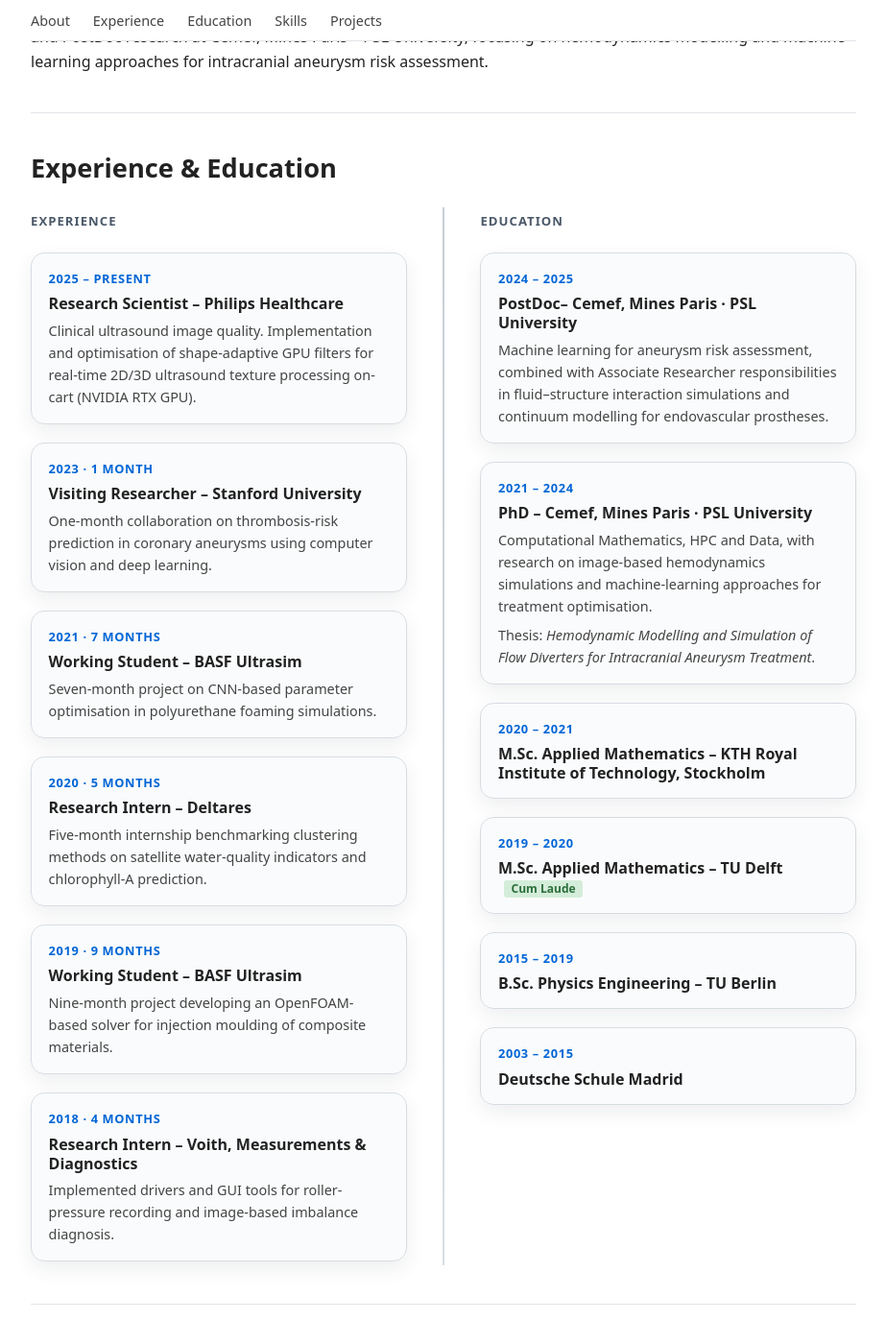
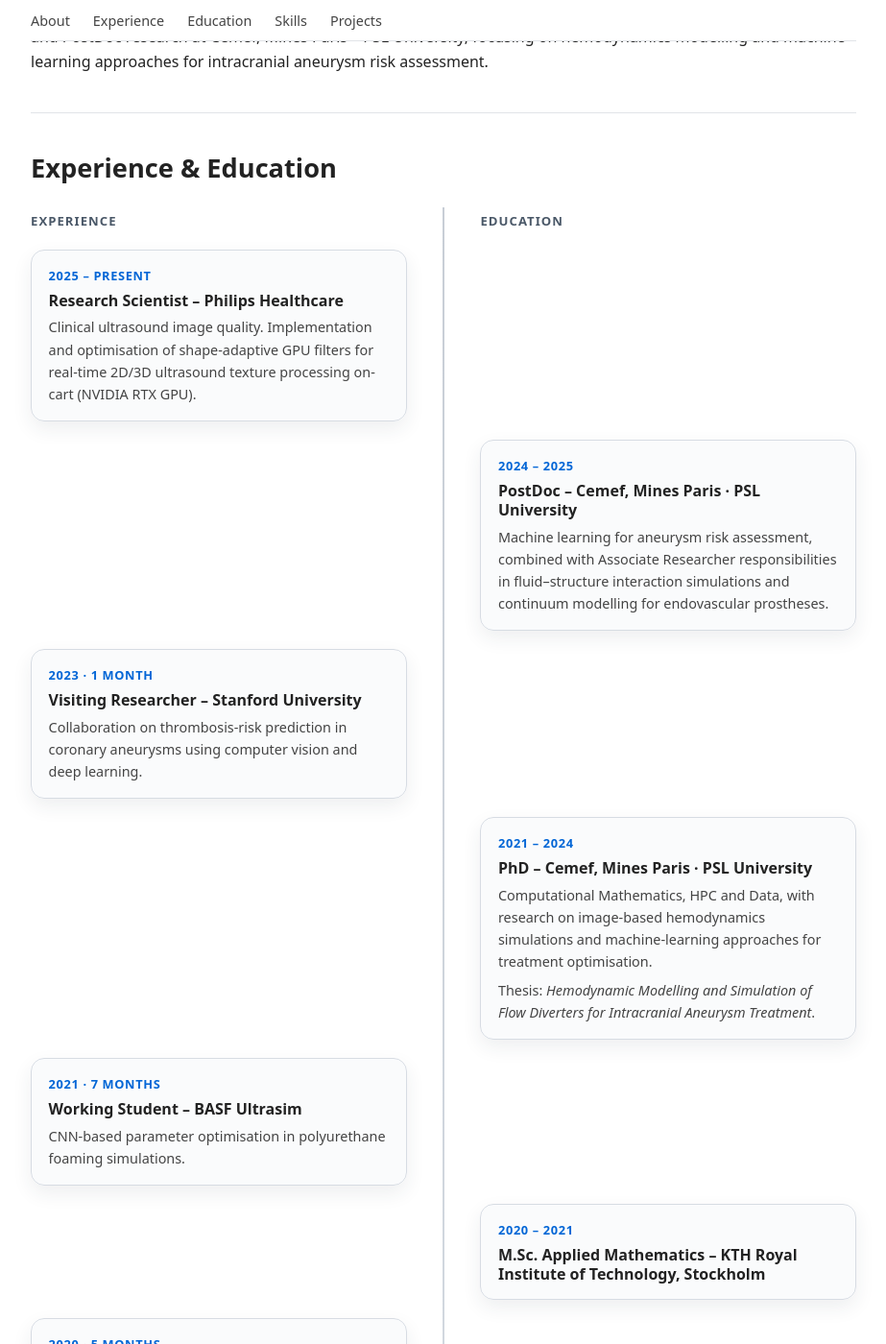
Before and after one commit to pjekenrico/pjekenrico.github.io, a Jekyll site: the page built from index.md, in a window 1280 px wide and 1400 px high, scrolled down 446 px. Shown: the whole window at 96% size, without its empty margins (178-1101 px from the left). Built offline with Jekyll 4.4.1, drawn with Linux system fonts in a browser that asks for light colours; some of the changed text lies outside the part shown.

Commit message:
Orderign and details

```diff
--- a/assets/css/timeline.css
+++ b/assets/css/timeline.css
@@ -1,8 +1,5 @@
 /* ── Two-column centered timeline ─────────────────────── */
 .timeline-two-col {
-  display: grid;
-  grid-template-columns: 1fr 1fr;
-  gap: 2.4rem;
   position: relative;
   margin: 1.5rem 0;
   padding: 0.25rem 0;
@@ -19,19 +16,15 @@
   transform: translateX(-50%);
 }
 
-/* Column containers */
-.timeline-col {
-  display: flex;
-  flex-direction: column;
-  gap: 1.2rem;
+.timeline-head,
+.timeline-row {
+  display: grid;
+  grid-template-columns: 1fr 1fr;
+  column-gap: 2.4rem;
 }
 
-.timeline-col--left {
-  padding-right: 1.2rem;
-}
-
-.timeline-col--right {
-  padding-left: 1.2rem;
+.timeline-head {
+  margin-bottom: 1rem;
 }
 
 /* Column labels */
@@ -44,6 +37,22 @@
   color: #4a5868;
 }
 
+.timeline-head .timeline-col__label:first-child {
+  padding-right: 1.2rem;
+}
+
+.timeline-head .timeline-col__label:last-child {
+  padding-left: 1.2rem;
+}
+
+.timeline-row {
+  margin-bottom: 1.2rem;
+}
+
+.timeline-slot {
+  min-height: 0.1rem;
+}
+
 .timeline-event {
   margin: 0;
   padding: 1rem 1.1rem;
@@ -52,6 +61,14 @@
   background: rgba(250, 251, 252, 0.9);
   box-shadow: 0 8px 20px rgba(35, 45, 58, 0.08);
   backdrop-filter: blur(2px);
+}
+
+.timeline-event--left {
+  margin-right: 1.2rem;
+}
+
+.timeline-event--right {
+  margin-left: 1.2rem;
 }
 
 .timeline-event h3 {
@@ -77,21 +94,31 @@
 }
 
 @media (max-width: 760px) {
-  .timeline-two-col {
-    grid-template-columns: 1fr;
-    gap: 1.3rem;
-  }
-
   .timeline-two-col::after {
     display: none;
   }
 
-  .timeline-col--left,
-  .timeline-col--right {
+  .timeline-head,
+  .timeline-row {
+    grid-template-columns: 1fr;
+    row-gap: 0.8rem;
+  }
+
+  .timeline-head {
+    margin-bottom: 0.6rem;
+  }
+
+  .timeline-head .timeline-col__label:first-child,
+  .timeline-head .timeline-col__label:last-child {
     padding: 0;
   }
 
-  .timeline-col {
-    gap: 1rem;
+  .timeline-slot {
+    display: none;
+  }
+
+  .timeline-event--left,
+  .timeline-event--right {
+    margin: 0;
   }
 }
--- a/index.md
+++ b/index.md
@@ -39,82 +39,114 @@ Computational mathematician and researcher specialising in high-performance comp
 
 <div class="timeline-two-col">
 
-  <div class="timeline-col timeline-col--left" id="experience">
-    <p class="timeline-col__label">Experience</p>
+  <div class="timeline-head">
+    <p class="timeline-col__label" id="experience">Experience</p>
+    <p class="timeline-col__label" id="education">Education</p>
+  </div>
 
-    <article class="timeline-event">
+  <div class="timeline-row">
+    <article class="timeline-event timeline-event--left">
       <time>2025 &ndash; Present</time>
       <h3>Research Scientist &ndash; Philips Healthcare</h3>
       <p>Clinical ultrasound image quality. Implementation and optimisation of shape-adaptive GPU filters for real-time 2D/3D ultrasound texture processing on-cart (NVIDIA RTX GPU).</p>
     </article>
+    <div class="timeline-slot"></div>
+  </div>
 
-    <article class="timeline-event">
-      <time>2023 &middot; 1 month</time>
-      <h3>Visiting Researcher &ndash; Stanford University</h3>
-      <p>One-month collaboration on thrombosis-risk prediction in coronary aneurysms using computer vision and deep learning.</p>
-    </article>
-
-    <article class="timeline-event">
-      <time>2021 &middot; 7 months</time>
-      <h3>Working Student &ndash; BASF Ultrasim</h3>
-      <p>Seven-month project on CNN-based parameter optimisation in polyurethane foaming simulations.</p>
-    </article>
-
-    <article class="timeline-event">
-      <time>2020 &middot; 5 months</time>
-      <h3>Research Intern &ndash; Deltares</h3>
-      <p>Five-month internship benchmarking clustering methods on satellite water-quality indicators and chlorophyll-A prediction.</p>
-    </article>
-
-    <article class="timeline-event">
-      <time>2019 &middot; 9 months</time>
-      <h3>Working Student &ndash; BASF Ultrasim</h3>
-      <p>Nine-month project developing an OpenFOAM-based solver for injection moulding of composite materials.</p>
-    </article>
-
-    <article class="timeline-event">
-      <time>2018 &middot; 4 months</time>
-      <h3>Research Intern &ndash; Voith, Measurements &amp; Diagnostics</h3>
-      <p>Implemented drivers and GUI tools for roller-pressure recording and image-based imbalance diagnosis.</p>
+  <div class="timeline-row">
+    <div class="timeline-slot"></div>
+    <article class="timeline-event timeline-event--right">
+      <time>2024 &ndash; 2025</time>
+      <h3>PostDoc &ndash; Cemef, Mines Paris &middot; PSL University</h3>
+      <p>Machine learning for aneurysm risk assessment, combined with Associate Researcher responsibilities in fluid&ndash;structure interaction simulations and continuum modelling for endovascular prostheses.</p>
     </article>
   </div>
 
-  <div class="timeline-col timeline-col--right" id="education">
-    <p class="timeline-col__label">Education</p>
+  <div class="timeline-row">
+    <article class="timeline-event timeline-event--left">
+      <time>2023 &middot; 1 month</time>
+      <h3>Visiting Researcher &ndash; Stanford University</h3>
+      <p>Collaboration on thrombosis-risk prediction in coronary aneurysms using computer vision and deep learning.</p>
+    </article>
+    <div class="timeline-slot"></div>
+  </div>
 
-    <article class="timeline-event">
-      <time>2024 &ndash; 2025</time>
-      <h3>PostDoc&ndash; Cemef, Mines Paris &middot; PSL University</h3>
-      <p>Machine learning for aneurysm risk assessment, combined with Associate Researcher responsibilities in fluid&ndash;structure interaction simulations and continuum modelling for endovascular prostheses.</p>
-    </article>
-
-    <article class="timeline-event">
+  <div class="timeline-row">
+    <div class="timeline-slot"></div>
+    <article class="timeline-event timeline-event--right">
       <time>2021 &ndash; 2024</time>
       <h3>PhD &ndash; Cemef, Mines Paris &middot; PSL University</h3>
       <p>Computational Mathematics, HPC and Data, with research on image-based hemodynamics simulations and machine-learning approaches for treatment optimisation.</p>
       <p>Thesis: <em>Hemodynamic Modelling and Simulation of Flow Diverters for Intracranial Aneurysm Treatment</em>.</p>
     </article>
+  </div>
 
-    <article class="timeline-event">
+  <div class="timeline-row">
+    <article class="timeline-event timeline-event--left">
+      <time>2021 &middot; 7 months</time>
+      <h3>Working Student &ndash; BASF Ultrasim</h3>
+      <p>CNN-based parameter optimisation in polyurethane foaming simulations.</p>
+    </article>
+    <div class="timeline-slot"></div>
+  </div>
+
+  <div class="timeline-row">
+    <div class="timeline-slot"></div>
+    <article class="timeline-event timeline-event--right">
       <time>2020 &ndash; 2021</time>
       <h3>M.Sc. Applied Mathematics &ndash; KTH Royal Institute of Technology, Stockholm</h3>
     </article>
+  </div>
 
-    <article class="timeline-event">
+  <div class="timeline-row">
+    <article class="timeline-event timeline-event--left">
+      <time>2020 &middot; 5 months</time>
+      <h3>Research Intern &ndash; Deltares</h3>
+      <p>Benchmarking clustering methods on satellite water-quality indicators and chlorophyll-A prediction.</p>
+    </article>
+    <div class="timeline-slot"></div>
+  </div>
+
+  <div class="timeline-row">
+    <div class="timeline-slot"></div>
+    <article class="timeline-event timeline-event--right">
       <time>2019 &ndash; 2020</time>
       <h3>M.Sc. Applied Mathematics &ndash; TU Delft <span class="badge">Cum Laude</span></h3>
     </article>
+  </div>
 
-    <article class="timeline-event">
+  <div class="timeline-row">
+    <article class="timeline-event timeline-event--left">
+      <time>2019 &middot; 9 months</time>
+      <h3>Working Student &ndash; BASF Ultrasim</h3>
+      <p>Developed an OpenFOAM-based solver for injection moulding of composite materials.</p>
+    </article>
+    <div class="timeline-slot"></div>
+  </div>
+
+  <div class="timeline-row">
+    <article class="timeline-event timeline-event--left">
+      <time>2018 &middot; 4 months</time>
+      <h3>Research Intern &ndash; Voith, Measurements &amp; Diagnostics</h3>
+      <p>Implemented drivers and GUI tools for roller-pressure recording and image-based imbalance diagnosis.</p>
+    </article>
+    <div class="timeline-slot"></div>
+  </div>
+
+  <div class="timeline-row">
+    <div class="timeline-slot"></div>
+    <article class="timeline-event timeline-event--right">
       <time>2015 &ndash; 2019</time>
       <h3>B.Sc. Physics Engineering &ndash; TU Berlin</h3>
     </article>
+  </div>
 
-    <article class="timeline-event">
+  <div class="timeline-row">
+    <div class="timeline-slot"></div>
+    <article class="timeline-event timeline-event--right">
       <time>2003 &ndash; 2015</time>
       <h3>Deutsche Schule Madrid</h3>
     </article>
-
   </div>
 
 </div>
```
